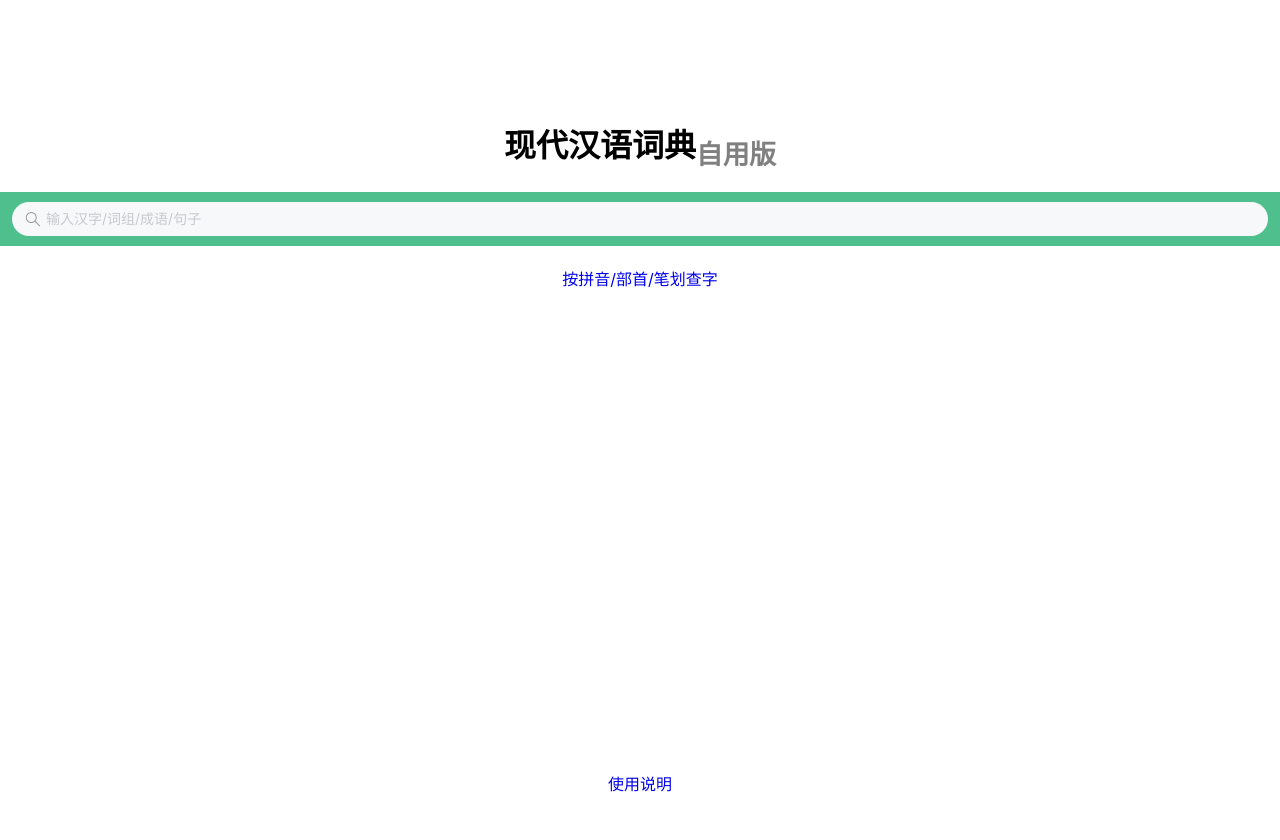
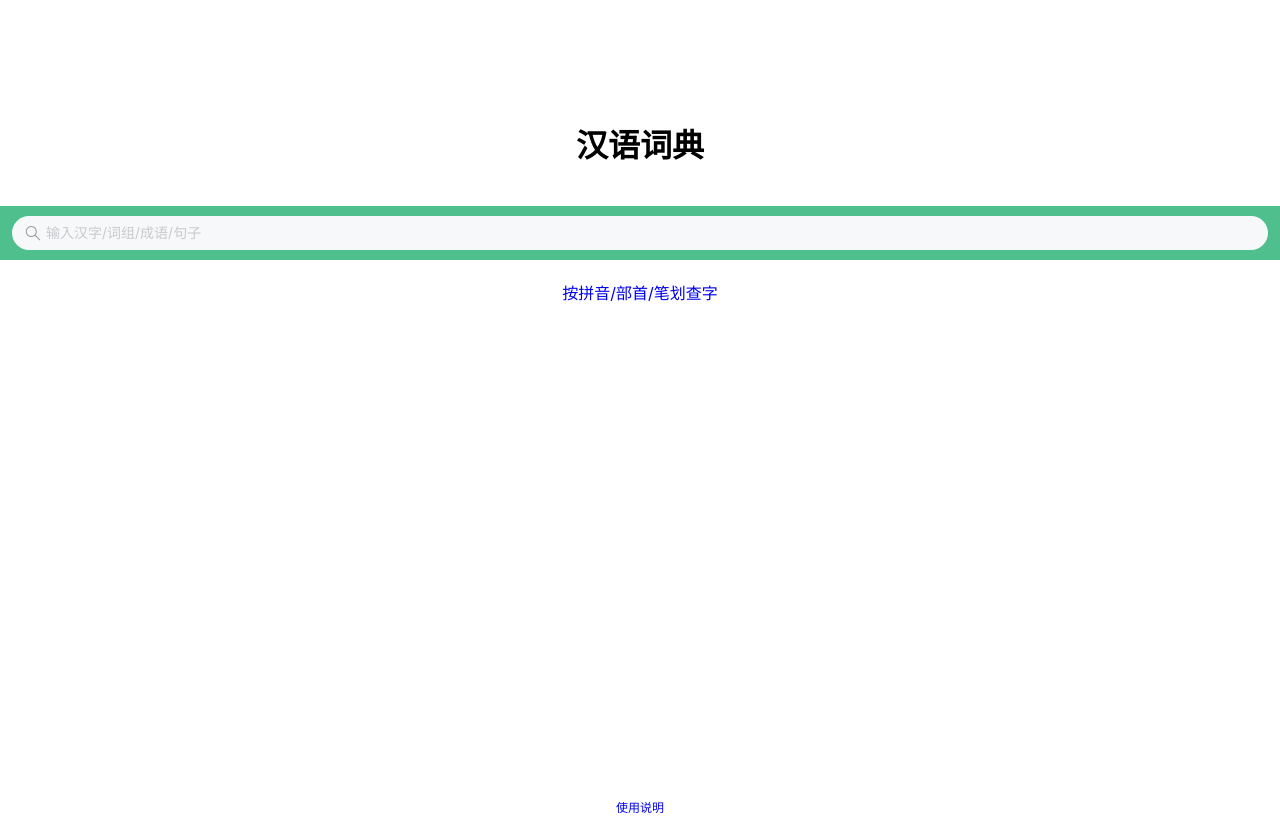
Before and after one commit to yuekcc/moderm-chinese-dict, a Vue app: page / in a window 1280 px wide. Before the commit the page ends 800 px from the top, so only its background shows below. Built offline with nearby package versions, Linux system fonts and the light colour scheme.

Commit message:
增加朗读支持

```diff
--- a/web/about.vue
+++ b/web/about.vue
@@ -16,9 +16,10 @@ let showMessage = () => {
 <style lang="less">
 .about {
   position: absolute;
-  bottom: 0;
+  bottom: 20px;
   left: 0;
   right: 0;
   padding: 5px;
+  font-size: 12px;
 }
 </style>
--- a/web/api.js
+++ b/web/api.js
@@ -20,3 +20,42 @@ export function lookupWords(hanzi = '') {
     .then(res => res.json())
     .then(doc => doc);
 }
+
+const speakDefaultOptions = {
+  lang: 'zh-CN',
+  volume: 1,
+  rate: 1,
+  pitch: 1,
+};
+
+const speakList = [];
+function _speak(text, opts = speakDefaultOptions) {
+  const SpeechSynthesisUtterance = window.SpeechSynthesisUtterance;
+  const speechSynthesis = window.speechSynthesis;
+
+  const ssu = new SpeechSynthesisUtterance();
+  ssu.lang = opts.lang;
+  ssu.volume = opts.volume;
+  ssu.rate = opts.rate;
+  ssu.pitch = opts.pitch;
+  ssu.text = text;
+  speechSynthesis.speak(ssu);
+}
+
+export function enableSpeak() {
+  return window.SpeechSynthesisUtterance && window.speechSynthesis;
+}
+
+export function speak(text) {
+  speakList.push(text);
+  setTimeout(() => {
+    while (speakList.length > 0) {
+      if (window.speechSynthesis.speaking) {
+        continue;
+      }
+
+      const content = speakList.pop();
+      _speak(content);
+    }
+  });
+}
--- a/web/app.vue
+++ b/web/app.vue
@@ -70,8 +70,8 @@ watch(
 </script>
 
 <template>
-  <h1 class="mb-20 center" :class="{ 'mt-100': searchResult.length === 0 }">
-    现代汉语词典<sub class="prefix">自用版</sub>
+  <h1 class="mb-40 center" :class="{ 'mt-100': searchResult.length === 0 }">
+    汉语词典
   </h1>
   <div class="center mb-20" style="background: #4fc08d; margin-left: -20px; margin-right: -20px">
     <Search
--- a/web/styles.less
+++ b/web/styles.less
@@ -1,7 +1,12 @@
 @import './word.less';
+
+body {
+  overflow-y: scroll;
+}
 
 #app {
   padding: 20px;
+  padding-bottom: 60px;
   position: relative;
   min-height: calc(100vh - 40px);
 }
@@ -16,6 +21,10 @@
 
 .mb-20 {
   margin-bottom: 20px;
+}
+
+.mb-40 {
+  margin-bottom: 40px;
 }
 
 .center {
--- a/web/word.vue
+++ b/web/word.vue
@@ -2,6 +2,7 @@
 import { ActionSheet, Button } from 'vant';
 import { ref } from 'vue';
 import { useRouter } from 'vue-router';
+import { speak, enableSpeak } from './api';
 
 const props = defineProps({
   word: {
@@ -10,12 +11,19 @@ const props = defineProps({
   },
 });
 
-const actions = ref([{ name: '组词', value: 'get_all_words_with_this_entry' }]);
+const actions = [
+  { name: '组词', value: 'show_phrases', disabled: props.word.entry.length > 1 },
+  { name: '朗读', value: 'speak', disabled: !enableSpeak() },
+];
 const canShowActions = ref(false);
 const router = useRouter();
 
 function doAction(key) {
-  if (key.value === 'get_all_words_with_this_entry') {
+  if (key.value === 'speak') {
+    speak(props.word.entry);
+  }
+
+  if (key.value === 'show_phrases') {
     router.push({
       name: 'home',
       query: {
@@ -37,7 +45,7 @@ function doAction(key) {
       cancel-text="关闭"
       close-on-click-action
     ></ActionSheet>
-    <div v-if="word.entry.length === 1" class="actions">
+    <div class="actions">
       <Button icon="ellipsis" text size="mini" @click="canShowActions = true" />
     </div>
   </div>
```
